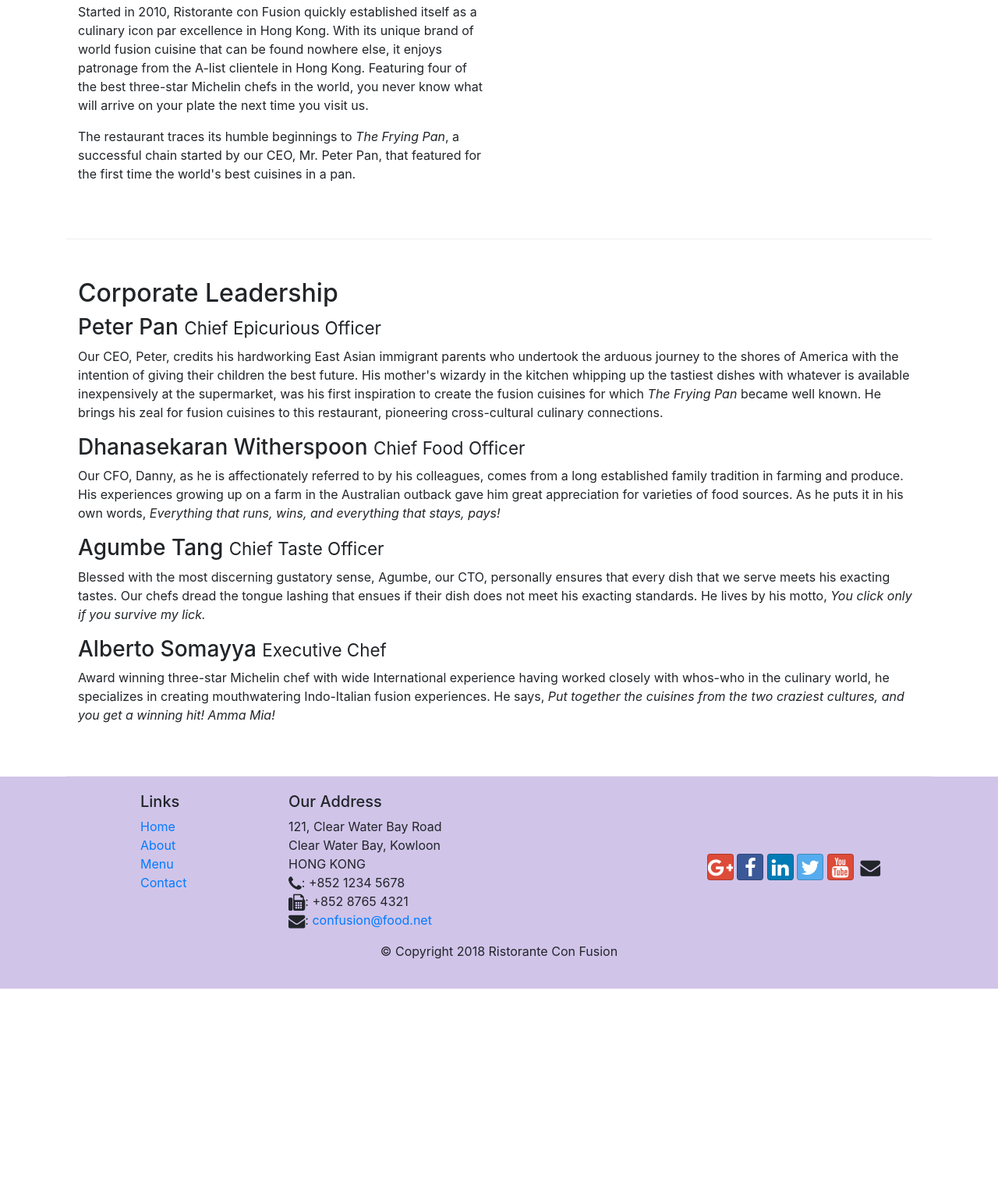
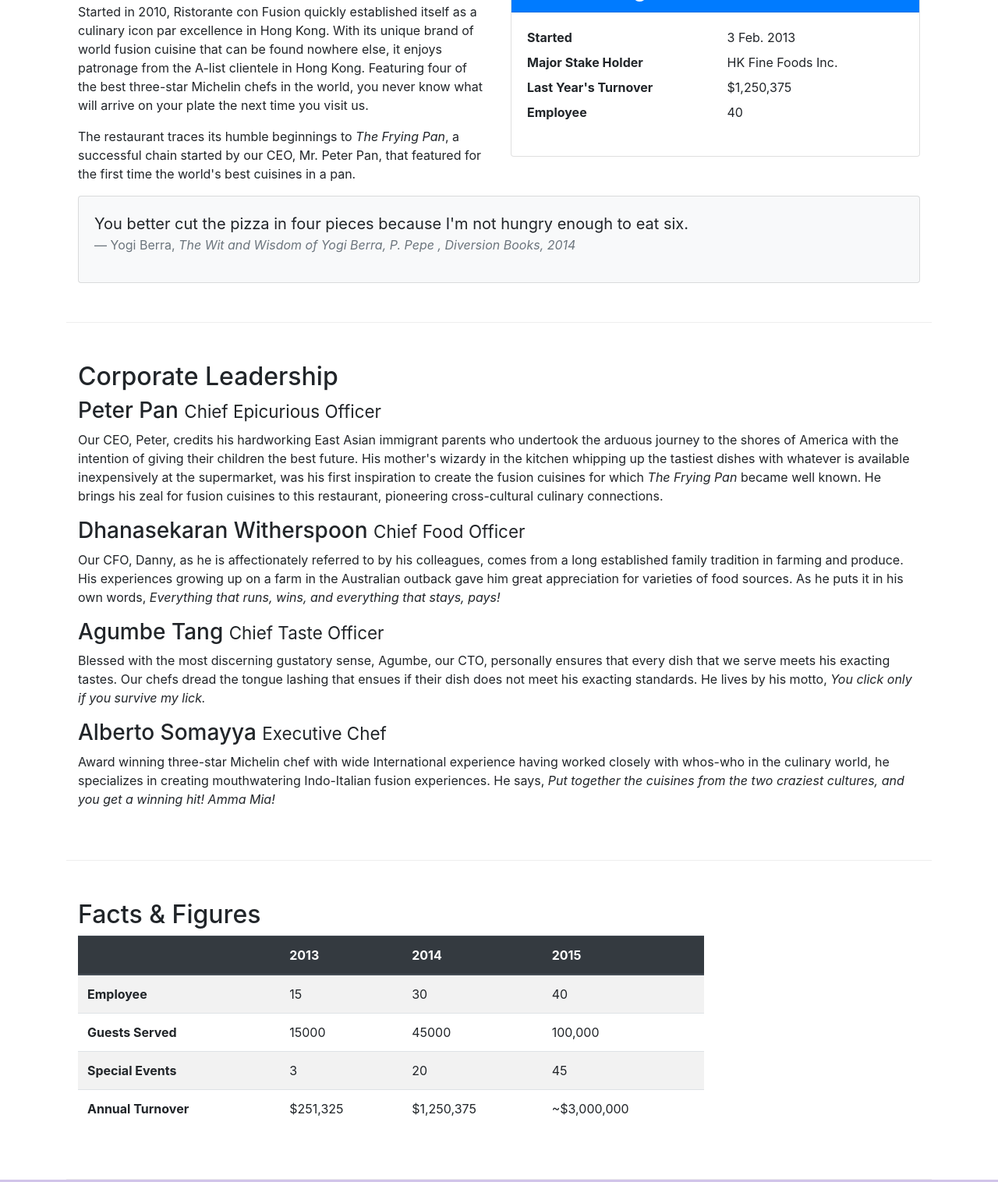
Before and after one commit to anmolahuja-dev/conFusion, a website: page aboutus.html in a window 1280 px wide. Shown: the part 558-2074 px from the top of the page at 78% size. Before the commit the page ends 1826 px from the top, so only its background shows below. Drawn offline with nearby package versions, Linux system fonts and the light colour scheme.

Commit message:
Table an Cards

```diff
--- a/aboutus.html
+++ b/aboutus.html
@@ -63,7 +63,36 @@
                 <p>Started in 2010, Ristorante con Fusion quickly established itself as a culinary icon par excellence in Hong Kong. With its unique brand of world fusion cuisine that can be found nowhere else, it enjoys patronage from the A-list clientele in Hong Kong.  Featuring four of the best three-star Michelin chefs in the world, you never know what will arrive on your plate the next time you visit us.</p>
                 <p>The restaurant traces its humble beginnings to <em>The Frying Pan</em>, a successful chain started by our CEO, Mr. Peter Pan, that featured for the first time the world's best cuisines in a pan.</p>
             </div>
-            <div>
+            <div class="col-sm">
+                <div class="card">
+                    <h3 class="card-header bg-primary text-white">Facts at a glance</h3>
+                    <div class="card-body">
+                        <dl class="row">
+                            <dt class="col-6">Started</dt>
+                            <dd class="col-6">3 Feb. 2013</dd>
+                            <dt class="col-6">Major Stake Holder</dt>
+                            <dd class="col-6">HK Fine Foods Inc.</dd>
+                            <dt class="col-6">Last Year's Turnover</dt>
+                            <dd class="col-6">$1,250,375</dd>
+                            <dt class="col-6">Employee</dt>
+                            <dd class="col-6">40</dd>
+                        </dl>
+                    </div>
+                </div>
+            </div>
+            <div class="col-12">
+                <div class="card card-body bg-light">
+                    <blockquote class="blockquote">
+                        <p class="mb-0">You better cut the pizza in four pieces
+                            because I'm not hungry enough to eat six.
+                        </p>
+                        <footer class="blockquote-footer">Yogi Berra,
+                            <cite title="Source Title">The Wit and Wisdom of Yogi Berra, P. Pepe
+                                , Diversion Books, 2014
+                            </cite>
+                        </footer>
+                    </blockquote>
+                </div>
             </div>
         </div>
 
@@ -80,6 +109,52 @@
                 <h3>Alberto Somayya <small>Executive Chef</small></h3>
                 <p class="d-none d-sm-block">Award winning three-star Michelin chef with wide International experience having worked closely with whos-who in the culinary world, he specializes in creating mouthwatering Indo-Italian fusion experiences. He says, <em>Put together the cuisines from the two craziest cultures, and you get a winning hit! Amma Mia!</em></p>
             </div>
+       </div>
+
+       <div class="row row-content">
+           <div class="col-12 col-sm-9">
+               <h2>Facts &amp; Figures</h2>
+               <div class="table-responsive">
+                    <table class="table table-striped">
+                        <thead class="thead-dark">
+                            <tr>
+                                <th>&nbsp;</th>
+                                <th>2013</th>
+                                <th>2014</th>
+                                <th>2015</th>
+                            </tr>
+                        </thead>
+                        <tbody>
+                            <tr>
+                                <th>Employee</th>
+                                <td>15</td>
+                                <td>30</td>
+                                <td>40</td>
+                            </tr>
+                            <tr>
+                                <th>Guests Served</th>
+                                <td>15000</td>
+                                <td>45000</td>
+                                <td>100,000</td>
+                            </tr>
+                            <tr>
+                                <th>Special Events</th>
+                                <td>3</td>
+                                <td>20</td>
+                                <td>45</td>
+                            </tr>
+                            <tr>
+                                <th>Annual Turnover</th>
+                                <td>$251,325</td>
+                                <td>$1,250,375</td>
+                                <td>~$3,000,000</td>
+                            </tr>
+                        </tbody>
+                    </table>
+                </div>
+            </div>
+           <div class="col-12 col-sm-3">
+           </div>
        </div>
 
     </div>
```
